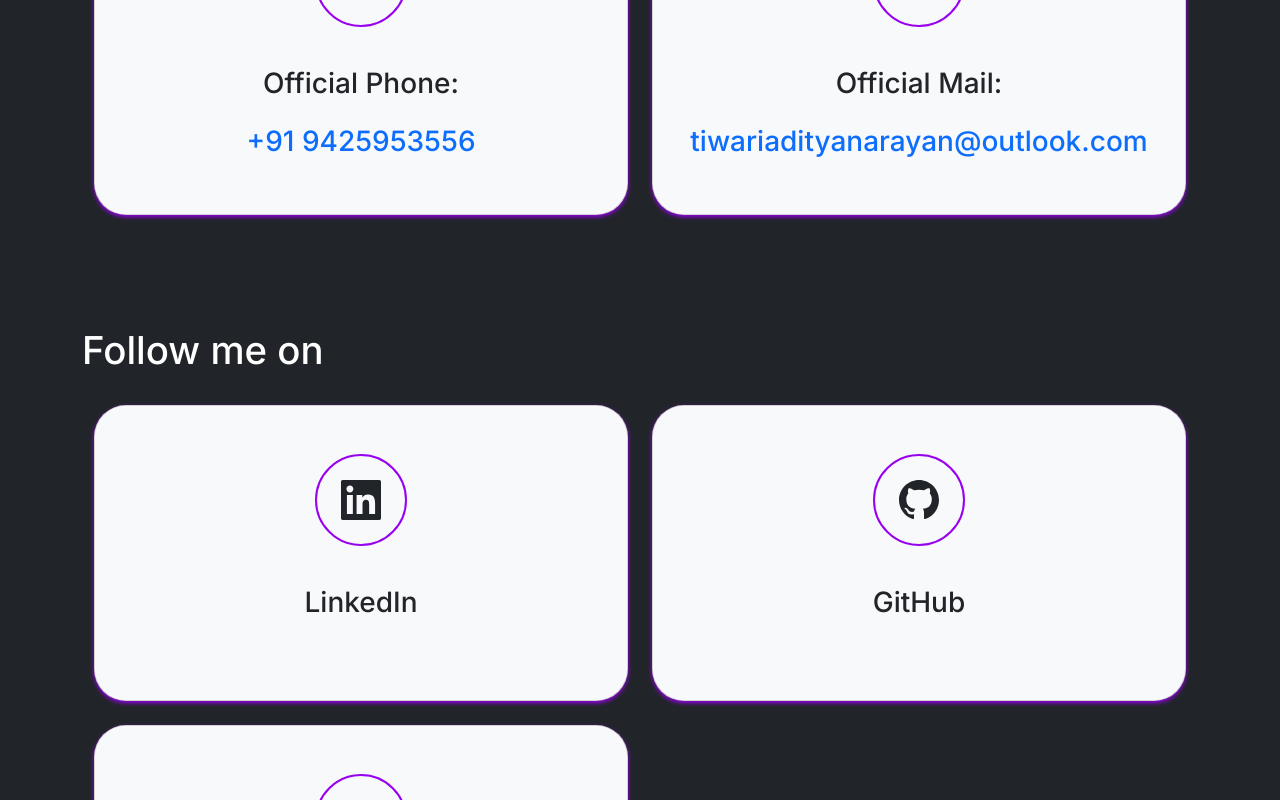
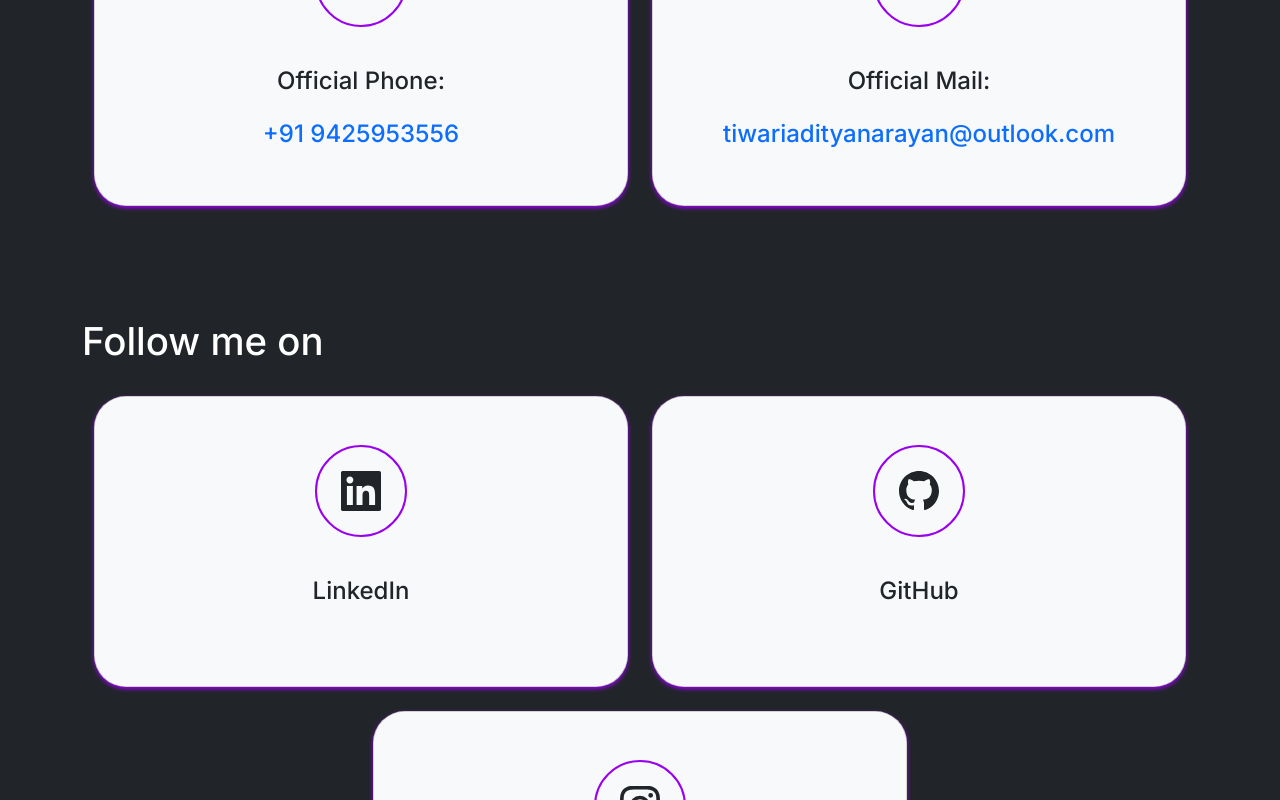
Before and after one commit to iamadityanarayan/my-portfolio, a React (Vite) app: page /contact in a window 1280 px wide. Shown: the part 360-1160 px from the top of the page. Built offline with nearby package versions, Linux system fonts and the light colour scheme.

Commit message:
changes for contact and project

```diff
--- a/src/pages/Contact/Contact.tsx
+++ b/src/pages/Contact/Contact.tsx
@@ -11,11 +11,11 @@ const Contact = () => {
       <section className='py-3'>
         <Title title='Contact' className='' />
         <Mode className='end-0 pe-4' />
-        <Row className='w--lg-75 mx-auto'>
+        <Row className='w--lg-75 mx-auto justify-content-center'>
           {contact?.map((e, i) => (
             <Col
               xs={12}
-              xl={6}
+              lg={6}
               className={`mb-4 animate__animated animate__zoomIn animate__delay-${i}s`}
               key={i}
             >
@@ -40,11 +40,11 @@ const Contact = () => {
       </section>
       <div className='pt-5'>
         <Title title='Follow me on' className='' />
-        <Row className='w--lg-75 mx-auto'>
+        <Row className='w--lg-75 mx-auto justify-content-center'>
           {socialAccounts?.map((e, i) => (
             <Col
               xs={12}
-              xl={6}
+              lg={6}
               className={`mb-4  animate__animated animate__zoomIn animate__delay-${
                 i + 2
               }s`}
--- a/src/pages/Contact/contact.css
+++ b/src/pages/Contact/contact.css
@@ -1,16 +1,16 @@
 .font-text{
-  font-size: clamp(1.25rem, 1.0115rem + 1.1923vw, 1.75rem);
+  font-size: clamp(1rem, 0.3rem + 3.5vw, 4.5rem);
 }
 
 @media (min-width: 991px) {
   .font-text{
-    font-size: clamp(1.25rem, 1.0115rem + 1.1923vw, 1.75rem);
+    font-size: clamp(1.25rem, -20.5338rem + 35.1351vw, 1.5rem);
   }
 }
 
 @media (min-width: 1440px) {
   .font-text{
-    font-size: clamp(1.75rem, 0.25rem + 1.6667vw, 2.25rem);
+    font-size: clamp(1.75rem, 0.25rem + 1.6667vw, 2rem);
   }
 }
 
--- a/src/pages/Project/Project.tsx
+++ b/src/pages/Project/Project.tsx
@@ -8,7 +8,7 @@ const Project = () => {
   return (
     <section className='project-section py-3'>
       <Title title='Projects' />
-      <p className='mb-4 fst-italic text-secondary'>Please be aware that organizational projects have not been included in this section.</p>
+      <p className='mb-4 fst-italic text-secondary'>The organizational projects have not been included in this section.</p>
       <Mode className='end-0 pe-4' />
       <div className='proejcts-contents'>
         <ProjectsList data={projectsData} />
```
